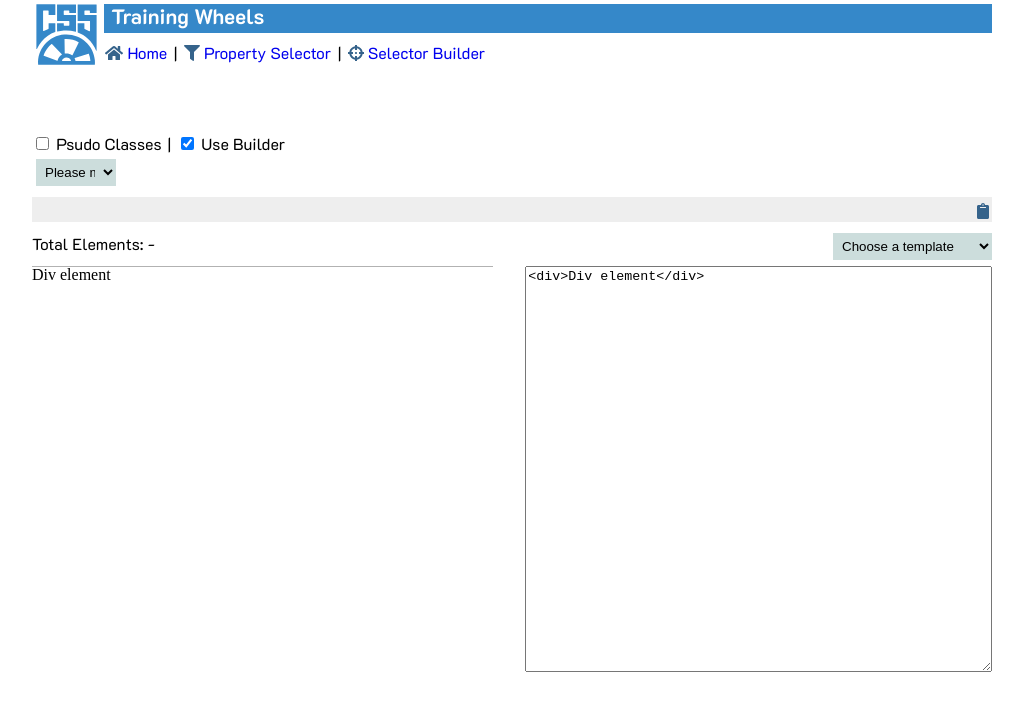
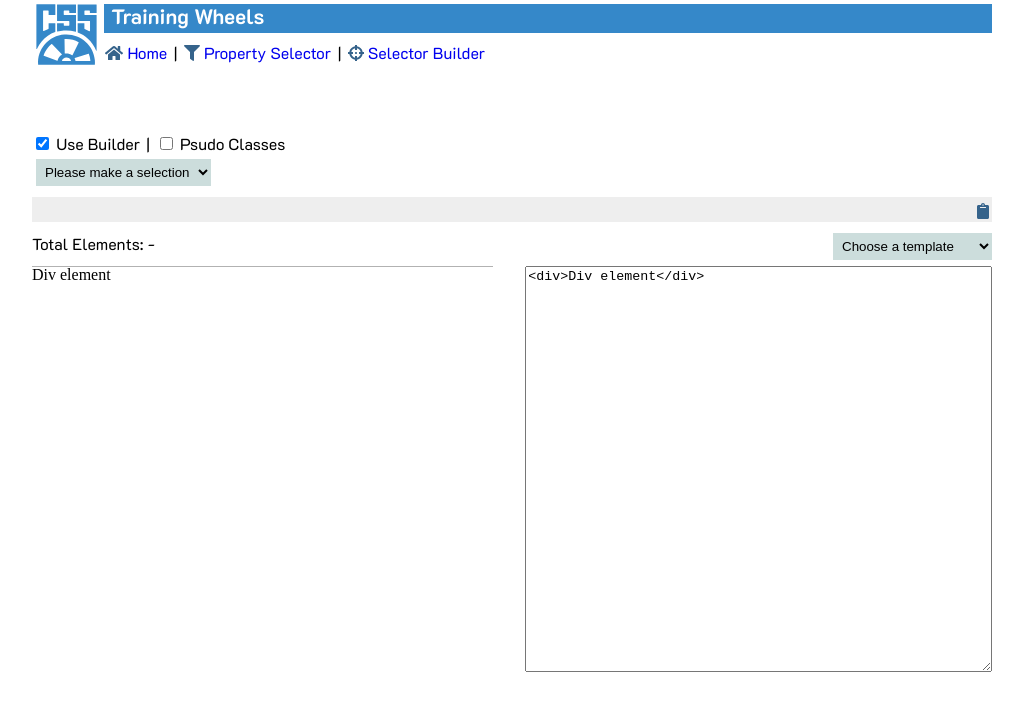
Before and after one commit to DanielPatrickKoenig/css-helper, a Vue app: page /#/selectors in a window 1280 px wide. Shown: the top 710 px of the page, without its empty margins (128-1151 px from the left). Built offline with nearby package versions, Linux system fonts and the light colour scheme.

Commit message:
fixes to selector builder

```diff
--- a/src/components/SelectorBuilder.vue
+++ b/src/components/SelectorBuilder.vue
@@ -2,11 +2,11 @@
     <div v-if="tagsList.length > 0" class="selector-dropdown-conaitner">
         <div>
             <label>
+                <input app-controll type="checkbox" v-model="useBuilder" /> Use Builder
+            </label>
+            <span v-if="useBuilder" style="padding: 0 6px;"> | </span>
+            <label v-if="useBuilder">
                 <input app-controll type="checkbox" v-model="showPsudo" /> Psudo Classes
-            </label>
-            <span style="padding: 0 6px;"> | </span>
-            <label>
-                <input app-controll type="checkbox" v-model="useBuilder" /> Use Builder
             </label>
         </div>
         <div :style="{display: useBuilder ? 'flex' : 'none'}">
--- a/src/components/SelectorBuilderNode.vue
+++ b/src/components/SelectorBuilderNode.vue
@@ -1,5 +1,8 @@
 <template>
     <div v-if="active">
+        <a v-if="removable" v-on:click="removeNode">
+            <font-awesome-icon icon="times" />
+        </a>
         <select app-controll v-model="value" v-on:change="onSelection">
             <option :value="defaultVal.value">{{defaultVal.label}}</option>
             <optgroup label="Tags" v-if="afteropperator">
@@ -21,9 +24,6 @@
                 <option v-for="(psu, i) in psudoList" :key="'psudo-'+i.toString()" :value="psu.value">{{psu.label}}</option>
             </optgroup>
         </select>
-        <a v-if="removable" v-on:click="removeNode">
-            <font-awesome-icon icon="times" />
-        </a>
     </div>
     <div v-else class="value-label">
         {{`${value.split('()').join('')}`}}<span v-if="value.split('()').length > 1">(<input type="text" v-model="arg" v-on:change="onArgChange" v-on:keyup="onArgChange" />)</span>
@@ -54,6 +54,13 @@ export default {
             arg: ''
         }
     },
+    watch: {
+        active: function () {
+            if(this.active){
+                this.$data.value = '';
+            }
+        }
+    },
     methods: {
         onSelection: function (e) {
             let isOp = false;
@@ -62,7 +69,9 @@ export default {
                     isOp = true;
                 }
             }
-            this.$emit('selector-builder-selection', {isOp, value: e.currentTarget.value});
+            if(e.currentTarget.value != ''){
+                this.$emit('selector-builder-selection', {isOp, value: e.currentTarget.value});
+            }
         },
         onArgChange: function () {
             this.$emit('selector-builder-selection', {isOp: false, value: `${this.$data.value.split('()')[0]}(${this.$data.arg})`, index: this.index});
@@ -84,7 +93,7 @@ export default {
 
 <style lang="scss" scoped>
 select{
-    max-width:80px;
+    max-width:185px;
     display:inline-block;
     margin: 1px 4px;
 }
--- a/src/utils/Utilities.js
+++ b/src/utils/Utilities.js
@@ -402,7 +402,10 @@ const Templates = {
     recordList: {
         id: 'record-list',
         label: 'Record List',
-        html: `<ul id="records">
+        html: `<div id="record_list_header">
+    <label class="record-list-label">List of records</label>
+</div>
+<ul id="records">
     <li class="record">
         <input type="checkbox" />
         <label>
@@ -475,7 +478,10 @@ const Templates = {
             Delete
         </button>
     </li>
-</ul>`,
+</ul>
+<div id="record_list_footer">
+    <button>Add</button>
+</div>`,
         selectors: ['ul', 'ul > li', 'ul > li > input[type="checkbox"]', 'ul > li > label', 'ul > li > button', '.record', '.btn', '.edit-btn', '.delete-btn', '#records']
     },
     header: {
```
Also changed, not shown: 7 other files (tests, documents, lock files or other folders).
